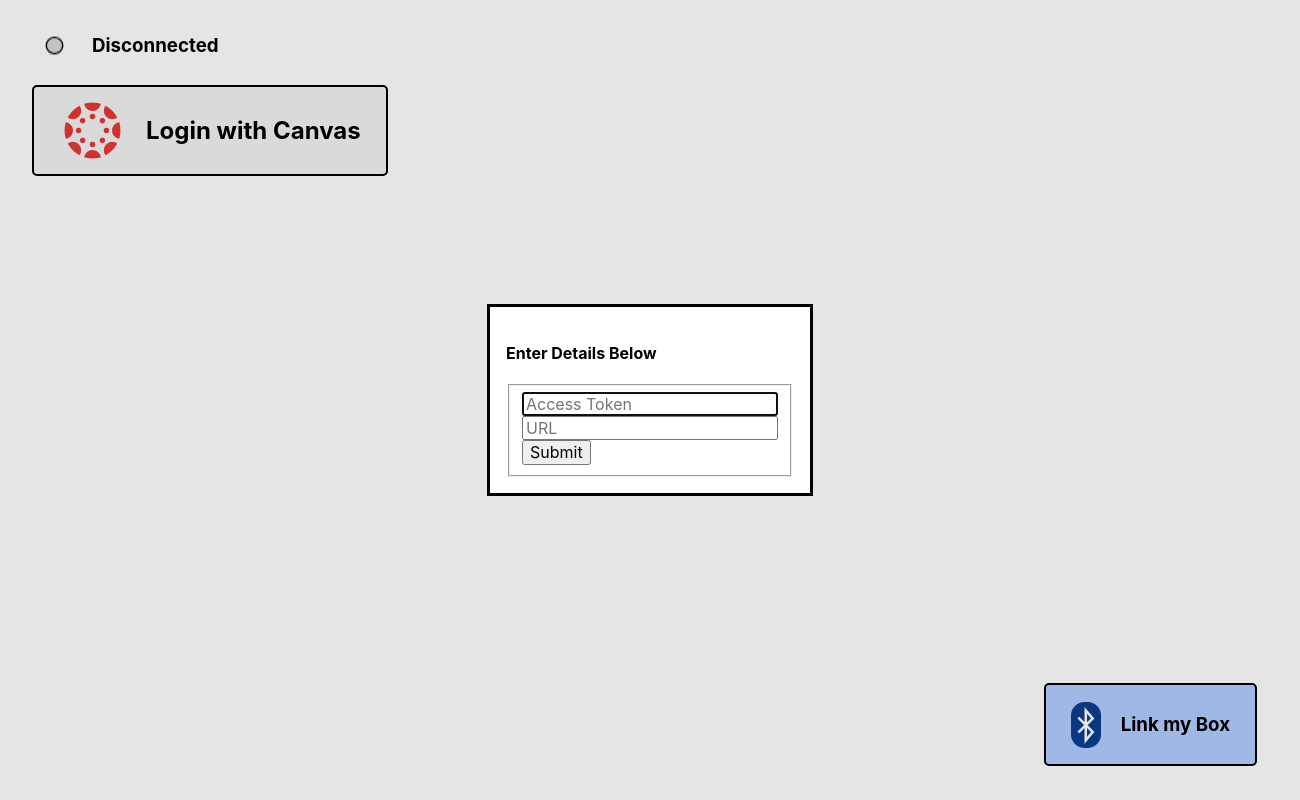
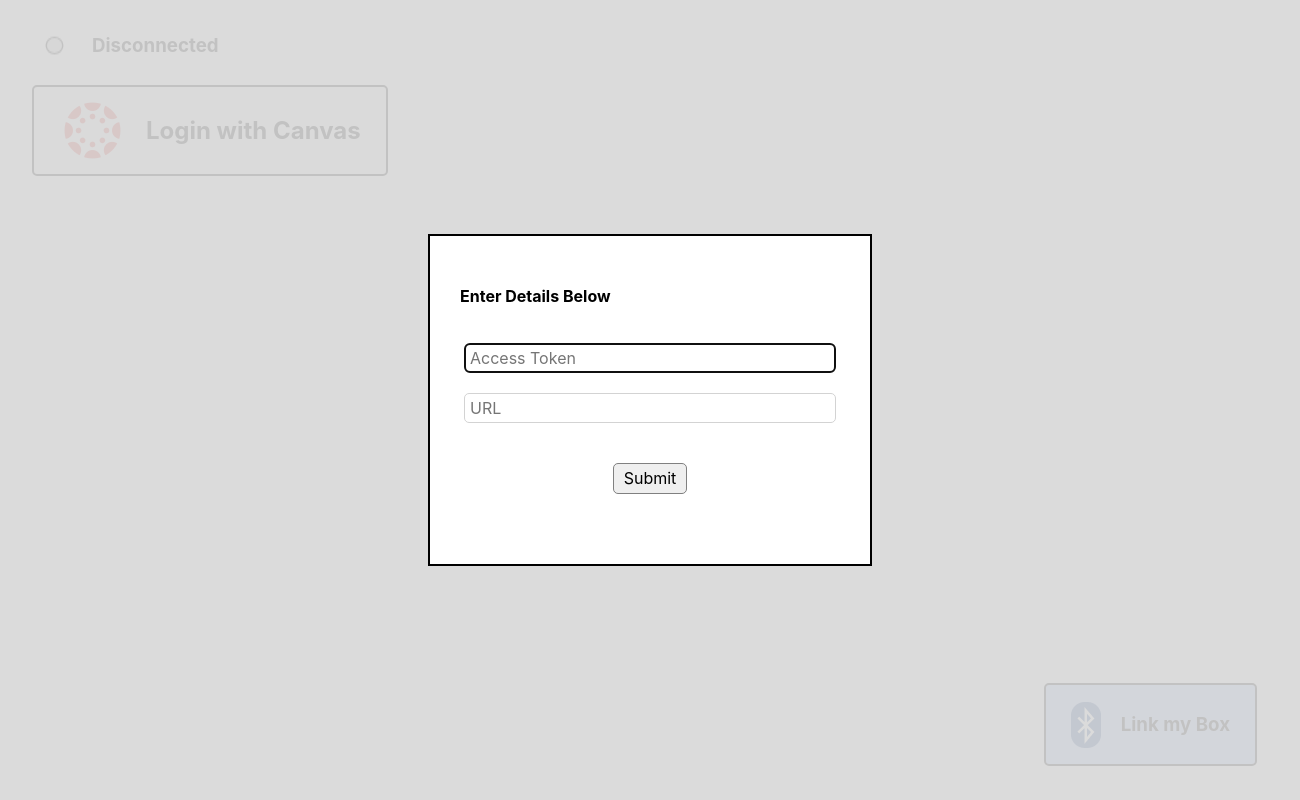
Before and after one commit to yubrandon/smart-lockbox, an Electron app: page src/index.html in a window 1300 px wide. Both pictures are taken after a click on the button "Login with Canvas". Drawn offline with Linux system fonts and the light colour scheme.

Commit message:
added modal styling and login error checking

```diff
--- a/src/css/styles.css
+++ b/src/css/styles.css
@@ -62,13 +62,61 @@
   padding: 10px 25px;
 }
 
-.canvas-login-button:hover, .bluetooth-button:hover {
+.canvas-login-button:hover, .bluetooth-button:hover, .submit-btn:hover  {
   filter: brightness(90%);
   cursor:grab;
 }
 
-.canvas-login-button:active, .bluetooth-button:active {
+.canvas-login-button:active, .bluetooth-button:active, .submit-btn:active {
   box-shadow: 0 0 0 white;
   margin-top: 1px;
   margin-bottom:-1px;
 }
+
+
+.modal {
+  border:2px solid black;
+  background-color: white;
+  height:18rem;
+  width:25rem;
+  padding:20px;
+}
+.modal::backdrop {
+  background-color:rgba(216,216,216,0.9);
+}
+.modal-container {
+  flex-direction:column;
+  justify-content: flex-start;
+  align-items:flex-start;
+  gap:20px;
+  height:100%;
+}
+.modal-header {
+  padding:10px;
+}
+.modal-field {
+  display:flex;
+  flex-direction:column;
+  align-items:flex-start;
+  gap:20px;
+  border:0;
+}
+.form {
+  display:flex;
+  width:100%;
+}
+input {
+  width:100%;
+  padding:5px;
+  border:1px solid #d3d3d3;
+  border-radius:5px;
+}
+.submit-div {
+  align-self:center;
+}
+#submit {
+  border:1px solid gray;
+  border-radius: 5px;
+  padding:5px 10px;
+  margin-top:20px;
+}
--- a/src/render.js
+++ b/src/render.js
@@ -75,7 +75,6 @@
     //append elements to div
     connectionDiv.appendChild(circle);
     connectionDiv.appendChild(text);
-    //append div to header
     header.appendChild(connectionDiv);
 
 })(0);
@@ -218,25 +217,32 @@
         if(url[url.length-1] == '/') url = url.slice(0,url.length-1);
         //console.log(`${url}/api/v1/courses`);
 
+        const dialog = document.querySelector('.modal');
         //pass inputs to function, returns json
         const courseData = await getCourses(key,url);
         //console.log(courseData);
 
+        //check for error
+        if(courseData instanceof Error) {
+            //clears fields
+            form.reset();
+
+            //close modal
+            dialog.close();
+            alert('Login Error! Check your access code or URL.');
+        }
+        else {
             //get user data
             const user = await getUser(key, url);
             //console.log(user);
             addUser(user);
 
-        //clears fields
             form.reset();
-
-        //close modal
-        const dialog = document.querySelector('.modal');
             dialog.close();
 
             //pass information to assignnments screen
             assignmentView(key, url, courseData);
-
+        }
     })
 
     field.appendChild(submit_div);
@@ -261,16 +267,25 @@
         return data;
     } catch (error) {
         console.error("Error fetching data: ", error);
-        throw error;
+        return error;
     }
 }
 function addUser(user) {
     //display name of logged in user at top
+
+    //TODO: create function to get current box status OR check box status after connecton with box is set up
+    //          - clear header and readd status indicator
+    //          - current bug where dupe names can appear
+
+    //create object
     const nameDiv = document.createElement('div');
     const name = document.createElement('h3');
     name.classList.add('header-name');
     name.innerText = "Student: " + user.sortable_name;
     nameDiv.appendChild(name);
+
+    //TODO: add logout button
+
     header.appendChild(nameDiv);
 }
 async function getUser(key, url) {
@@ -289,7 +304,7 @@
         return data;
     } catch (error) {
         console.error("Error fetching data: ", error);
-        throw error;
+        return error;
     }
 }
 //new screen to show assignments to select
@@ -378,7 +393,7 @@
         return data;
     } catch (error) {
         console.error("Error fetching data: ", error);
-        throw error;
+        return error;
     }
 }
 async function getSubmissions(key, url,course_id, assignment_id) {
@@ -398,7 +413,7 @@
         return data;
     } catch (error) {
         console.error("Error fetching data: ", error);
-        throw error;
+        return error;
     }
 }
 //TODO:
```
Lines whose indentation alone changed are shown as unchanged.
